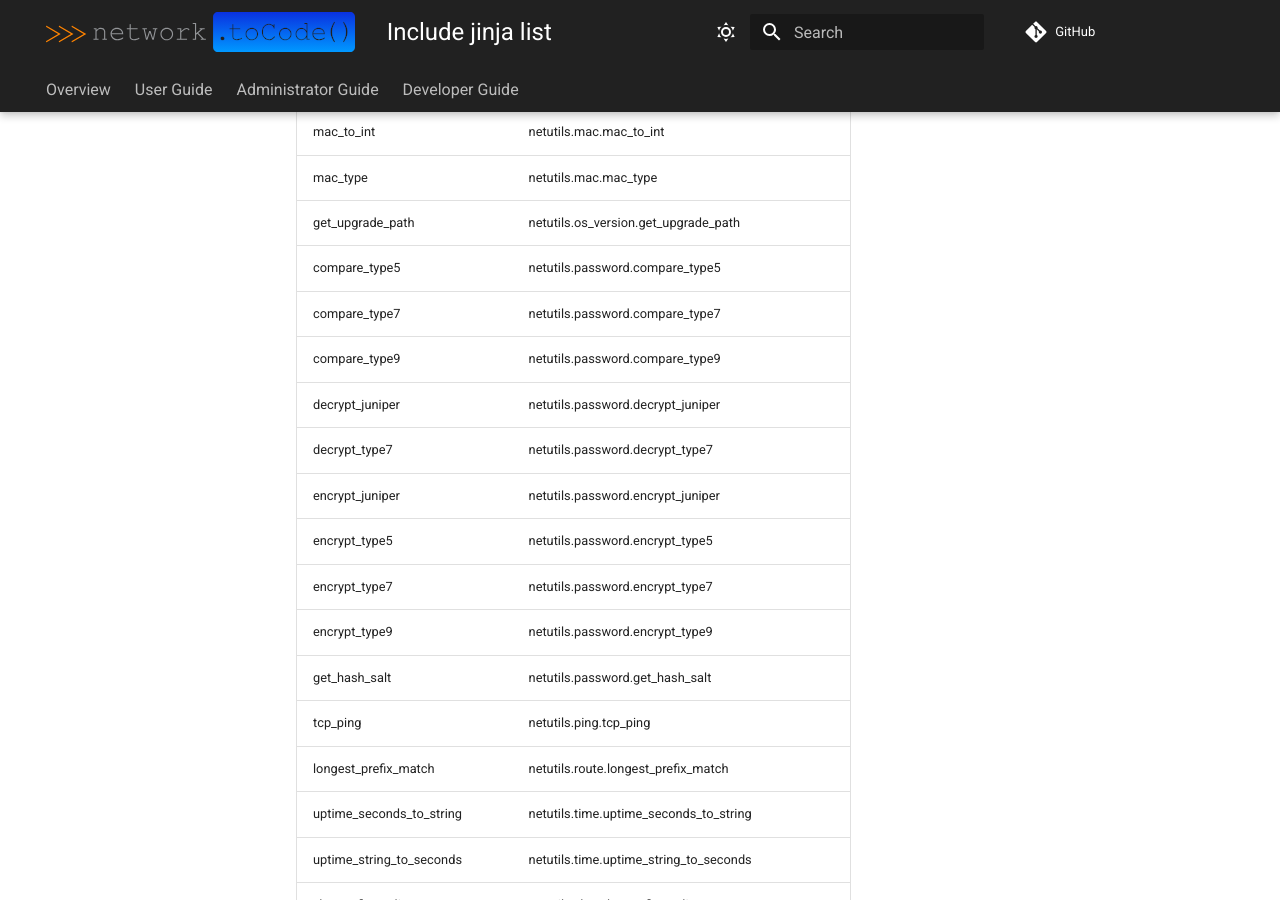
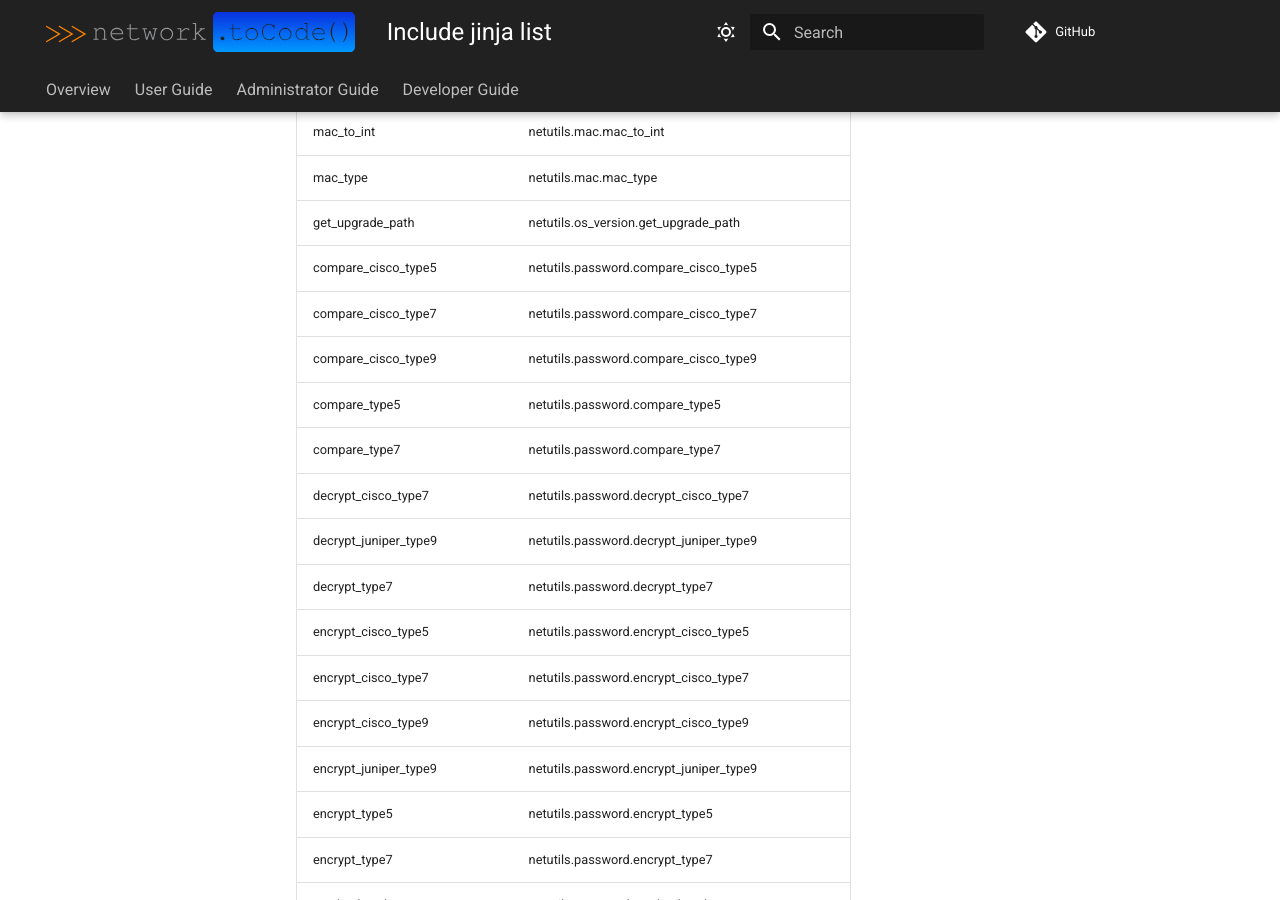
Before and after one commit to networktocode/netutils, an MkDocs documentation site: the page built from docs/user/include_jinja_list.md, in a window 1280 px wide and 900 px high, scrolled down 2408 px. Built offline with MkDocs 1.6.1 and Material for MkDocs 9.7.7, drawn with Linux system fonts in a browser that asks for light colours; comment, search, counter and statistics services are not loaded.

Commit message:
Move password helper names to be namespaced with vendor information. Assign new name to old name to not break semver. (#286)

```diff
--- a/docs/user/include_jinja_list.md
+++ b/docs/user/include_jinja_list.md
@@ -52,15 +52,20 @@
 | mac_to_int | netutils.mac.mac_to_int |
 | mac_type | netutils.mac.mac_type |
 | get_upgrade_path | netutils.os_version.get_upgrade_path |
+| compare_cisco_type5 | netutils.password.compare_cisco_type5 |
+| compare_cisco_type7 | netutils.password.compare_cisco_type7 |
+| compare_cisco_type9 | netutils.password.compare_cisco_type9 |
 | compare_type5 | netutils.password.compare_type5 |
 | compare_type7 | netutils.password.compare_type7 |
-| compare_type9 | netutils.password.compare_type9 |
-| decrypt_juniper | netutils.password.decrypt_juniper |
+| decrypt_cisco_type7 | netutils.password.decrypt_cisco_type7 |
+| decrypt_juniper_type9 | netutils.password.decrypt_juniper_type9 |
 | decrypt_type7 | netutils.password.decrypt_type7 |
-| encrypt_juniper | netutils.password.encrypt_juniper |
+| encrypt_cisco_type5 | netutils.password.encrypt_cisco_type5 |
+| encrypt_cisco_type7 | netutils.password.encrypt_cisco_type7 |
+| encrypt_cisco_type9 | netutils.password.encrypt_cisco_type9 |
+| encrypt_juniper_type9 | netutils.password.encrypt_juniper_type9 |
 | encrypt_type5 | netutils.password.encrypt_type5 |
 | encrypt_type7 | netutils.password.encrypt_type7 |
-| encrypt_type9 | netutils.password.encrypt_type9 |
 | get_hash_salt | netutils.password.get_hash_salt |
 | tcp_ping | netutils.ping.tcp_ping |
 | longest_prefix_match | netutils.route.longest_prefix_match |
```
Also changed, not shown: docs/dev/attribution.md (+10 -10 lines), docs/user/lib_use_cases.md (+3 -3 lines), 3 other files.
